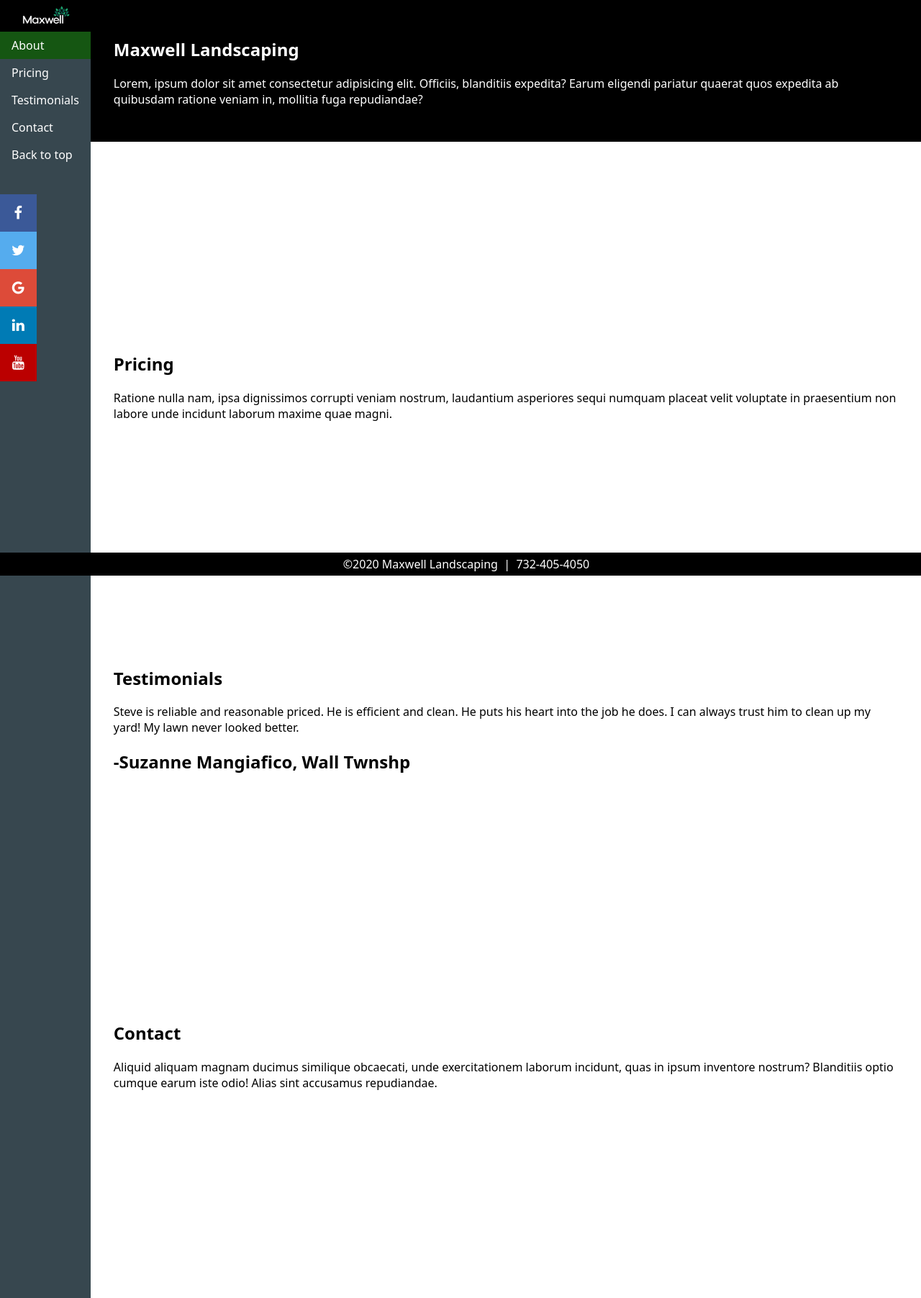
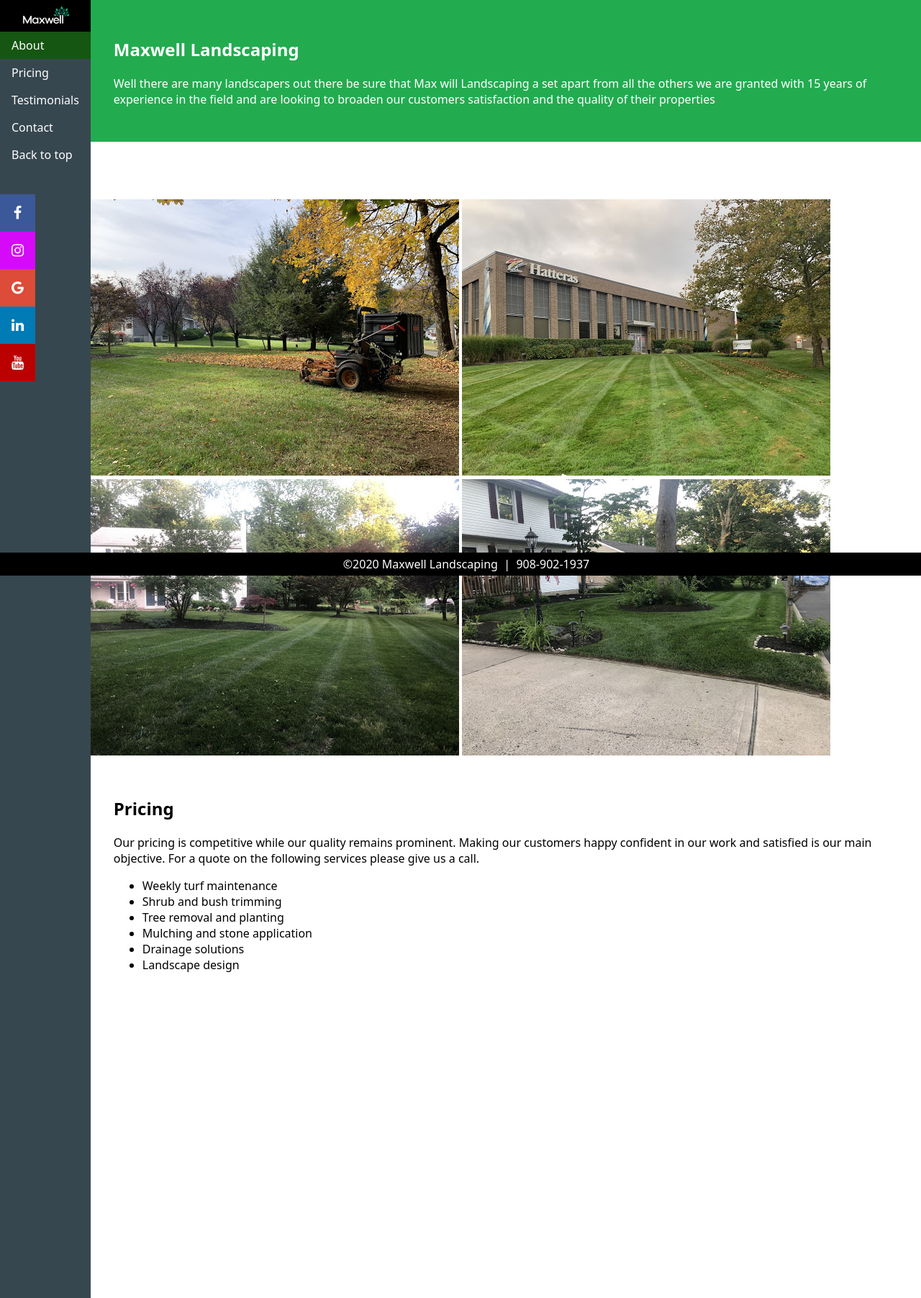
Before and after one commit to alexlo15/landscaping, a PHP site: page / in a window 1280 px wide. Shown: the top 1804 px of the page at 72% size. Run offline with PHP 8.4, Linux system fonts and the light colour scheme.

Commit message:
Add files via upload
more pics

```diff
--- a/index.html
+++ b/index.html
@@ -17,6 +17,8 @@
 <!--</header>-->
 
 <nav>
+
+    <!--Sidebar-->
     <ul>
         <li style="background-color: black">
             <img src="logo.JPG" alt="..." style="width: 100%; padding-top: 5px; padding-bottom: 5px;">
@@ -28,46 +30,69 @@
         <li><a href="#">Back to top</a></li>
     </ul>
 
+    <!--Sticky Social-->
     <div class="icon-bar">
-        <a href="#" class="facebook"><i class="fa fa-facebook"></i></a>
-        <a href="#" class="twitter"><i class="fa fa-twitter"></i></a>
+        <a href="https://www.facebook.com/MaxcutsLandscaping" target="_blank" class="facebook"><i class="fa fa-facebook"></i></a>
+        <a href="https://www.instagram.com/maxwell_landscaping/" class="ig"><i class="fa fa-instagram"></i></a>
         <a href="#" class="google"><i class="fa fa-google"></i></a>
-        <a href="#" class="linkedin"><i class="fa fa-linkedin"></i></a>
+        <a href="https://www.linkedin.com/in/steven-maxwell-a6185ba8/" class="linkedin"><i class="fa fa-linkedin"></i></a>
         <a href="#" class="youtube"><i class="fa fa-youtube"></i></a>
     </div>
 </nav>
 
 <main>
-    <section id="section-1" style="background-color: black; color: white">
+    <!--About-->
+    <section id="section-1" style="background-color: #23ab50; color: white">
         <h1>Maxwell Landscaping</h1>
-        <p>Lorem, ipsum dolor sit amet consectetur adipisicing elit. Officiis, blanditiis expedita? Earum eligendi
-            pariatur quaerat quos expedita ab quibusdam ratione veniam in, mollitia fuga repudiandae?</p>
+        <p>Well there are many landscapers out there be sure that Max will Landscaping a set apart from all the others
+            we are granted with 15 years of experience in the field and are looking to broaden our customers
+            satisfaction and the quality of their properties</p>
     </section>
+
+    <img src="tractor.jpg" alt="">
+    <img src="hatteras.jpg" alt="">
+    <img src="lawn.jpg" alt="">
+    <img src="redshutters.jpg" alt="">
+
+    <!--Pricing-->
     <section id="section-2">
         <h1>Pricing</h1>
-        <p>Ratione nulla nam, ipsa dignissimos corrupti veniam nostrum, laudantium asperiores sequi numquam placeat
-            velit voluptate in praesentium non labore unde incidunt laborum maxime quae magni.</p>
+        <p>Our pricing is competitive while our quality remains prominent. Making our customers happy confident in our
+            work and satisfied is our main objective. For a quote on the following services please give us a call. </p>
+        <ul>
+            <li>Weekly turf maintenance</li>
+            <li>Shrub and bush trimming</li>
+            <li>Tree removal and planting</li>
+            <li>Mulching and stone application</li>
+            <li>Drainage solutions</li>
+            <li>Landscape design</li>
+        </ul>
     </section>
+
+    <!--Testies-->
     <section id="section-3">
         <h1>Testimonials</h1>
-        <p>Steve is reliable and reasonable priced. He is efficient and clean. He puts his heart into the job he does. I can always trust him to clean up my yard! My lawn never looked better.</p>
+        <p>Steve is reliable and reasonable priced. He is efficient and clean. He puts his heart into the job he does. I
+            can always trust him to clean up my yard! My lawn never looked better.</p>
         <h2><b>-Suzanne Mangiafico, Wall Twnshp</b></h2>
     </section>
+
+    <!--Contact-->
     <section id="section-4">
         <h1>Contact</h1>
-        <p>Aliquid aliquam magnam ducimus similique obcaecati, unde exercitationem laborum incidunt, quas in ipsum
-            inventore nostrum? Blanditiis optio cumque earum iste odio! Alias sint accusamus repudiandae.</p>
+        <p>Phone: 908-902-1937</p>
+        <p>Email: Maxwelllandscape2021@gmail.com</p>
     </section>
 </main>
 
+<!--Footer-->
 <footer>
-    <!--    <img src="logo.JPG" alt="..." width="15%" height="auto" style="float: left">-->
-
-    <div style="position: absolute;  top: 50%;  left: 50%;  transform: translate(-50%, -50%); text-wrap: none;">
-        &copy;2020 Maxwell Landscaping &nbsp;|&nbsp; 732-405-4050
+    <div style="position: absolute; display: inline-block;  top: 50%;  left: 50%;  transform: translate(-50%, -50%); text-wrap: none;">
+        &copy;2020 Maxwell Landscaping &nbsp;|&nbsp; 908-902-1937
     </div>
 </footer>
 
+<!--JS-->
 <script src="main.js" type="text/javascript"></script>
 </body>
 </html>
--- a/style.css
+++ b/style.css
@@ -51,9 +51,13 @@ nav ul li a.current {
 main {
     padding-bottom: 40rem;
 }
-section {
+section:first-child {
     padding: 2rem;
-    margin: 0 0 15rem 0;
+    margin: 0 0 5rem 0;
+}
+section:not(:first-child) {
+    padding: 2rem;
+    margin: 0 0 45rem 0;
 }
 footer {
     grid-column: 1 / 3;
@@ -98,8 +102,8 @@ footer {
     color: white;
 }
 
-.twitter {
-    background: #55ACEE;
+.ig {
+    background: #d50af8;
     color: white;
 }
 
```
Also changed, not shown: hatteras.jpg (added), lawn.jpg (added), redshutters.jpg (added), tractor.jpg (added).
